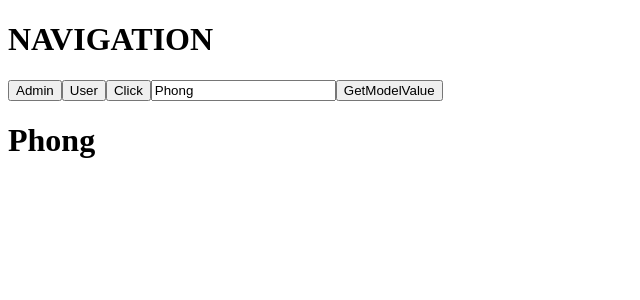
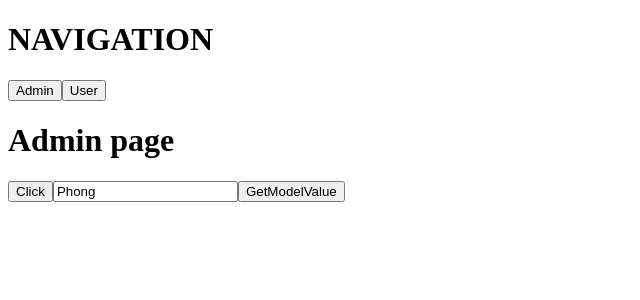
Before and after one commit to PhongPhan98/testapp, an Angular app: page /admin in a window 1280 px wide. Shown: the top 300 px of the page, without its empty margins (0-640 px from the left). Built offline with nearby package versions, Linux system fonts and the light colour scheme.

Commit message:
[Phong.Phan] fix user module

```diff
--- a/src/app/admin/admin-module.module.ts
+++ b/src/app/admin/admin-module.module.ts
@@ -10,7 +10,6 @@ import { FormsModule } from '@angular/forms';
     CommonModule,
     AdminRouting,
     FormsModule],
-  exports: [AdminComponent],
   declarations: [AdminComponent]
 })
 export class AdminModule { }
--- a/src/app/admin/admin.component.html
+++ b/src/app/admin/admin.component.html
@@ -1,5 +1,5 @@
+<br />
+<h1>Admin page</h1>
 <button (click)="GetData()">Click</button>
 <input type="text" [ngModel] = "testModle" (ngModelChange)="testModle = $event"/>
 <button (click)="GetModelValue()">GetModelValue</button>
-
-<h1>Phong</h1>
--- a/src/app/app-routing.module.ts
+++ b/src/app/app-routing.module.ts
@@ -2,12 +2,12 @@ import { NgModule } from '@angular/core';
 import { Routes, RouterModule } from '@angular/router';
 const routes: Routes = [
   {
+    path: 'user',
+    loadChildren: () => import('./user/user.module').then(m => m.UserModule)
+  },
+  {
     path: 'admin',
     loadChildren: () => import('./admin/admin-module.module').then(m => m.AdminModule)
-  },
-  {
-    path: 'user',
-    loadChildren: () => import('./user/user.module').then(m => m.UserModule)
   },
   {
     path: '',
--- a/src/app/user/user.component.html
+++ b/src/app/user/user.component.html
@@ -1,14 +1,15 @@
-
-<h1>Method 1</h1>
+<br />
+<h1>User page</h1>
+<!-- <h1>Method 1</h1>
 <div *ngFor="let user of userList; index as idx">
     <h1>{{user.id}}</h1>
     <span>{{user.username}}</span>
     <span>{{user.fullname}}</span>
     {{count}}
-</div>
+</div> -->
 
 
-<h1>Method 2</h1>
+<!-- <h1>Method 2</h1> -->
 <ng-template
   ngFor
   [ngForOf]="userList"
--- a/src/app/user/user.module.ts
+++ b/src/app/user/user.module.ts
@@ -2,14 +2,14 @@ import { NgModule } from '@angular/core';
 import { CommonModule } from '@angular/common';
 import { UserComponent } from './user.component';
 import { FormsModule } from '@angular/forms';
+import { UserRouting } from './user-routing.module';
 
 
 
 @NgModule({
-  declarations: [UserComponent],
   imports: [
-    CommonModule, FormsModule
+    CommonModule, FormsModule, UserRouting
   ],
-  exports: [UserComponent]
+  declarations: [UserComponent]
 })
 export class UserModule { }
```
Also changed, not shown: src/app/app.module.ts (line endings or trailing spaces).
